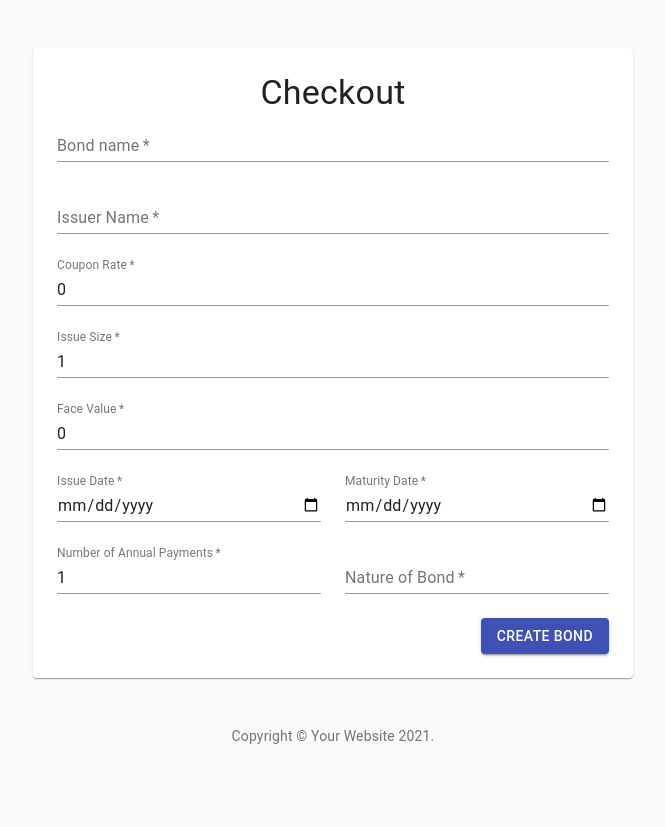
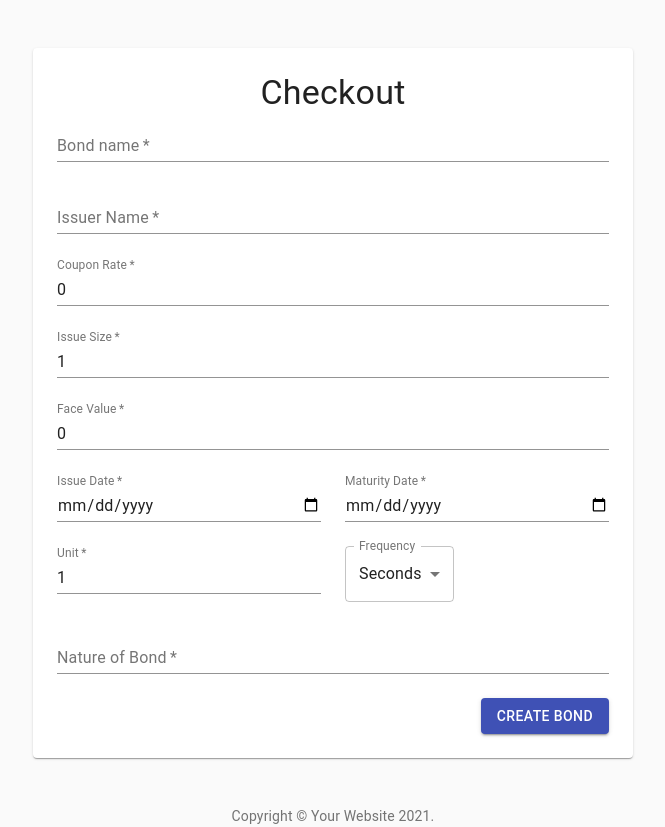
Before and after one commit to HK-Blockchain-Developer-Hackathon-2021/BTCHoli-Algorand-Hackathon, a React (Create React App) app in the folder algo-fe/: page /create in a window 1280 px wide. Shown: the whole page, without its empty margins (307-972 px from the left). Before the commit the page ends 800 px from the top, so only its background shows below. Built offline with nearby package versions, Linux system fonts and the light colour scheme.

Commit message:
pulled from varun and added fe

```diff
--- a/algo-fe/src/BondApproval.js
+++ b/algo-fe/src/BondApproval.js
@@ -100,7 +100,8 @@ function Row(props) {
                 More Info
               </Typography>
               <p><b>Issuer Name: </b> {row.issuer_name}</p>
-              <p><b>Number of Annual Payments: </b> {row.number_of_annual_payments}</p>
+              <p><b>Number of Annual Payments: </b> {row.unit}</p>
+              <p><b>Frequency: </b> {row.frequency}</p>
               <p><b>Nature of Bond: </b> {row.nature_of_bond}</p>
               <p><b>Issue Size: </b> {row.issue_size}</p>
             </Box>
--- a/algo-fe/src/DetailsForm.js
+++ b/algo-fe/src/DetailsForm.js
@@ -8,6 +8,7 @@ import Typography from '@material-ui/core/Typography';
 import Grid from '@material-ui/core/Grid';
 import TextField from '@material-ui/core/TextField';
 import axios from 'axios';
+import { InputLabel, FormControl, MenuItem, Select } from '@material-ui/core'
 
 function Copyright() {
   return (
@@ -72,6 +73,7 @@ export default function DetailsForm(props) {
   const [numberOfAnnualPayments, setNumberOfAnnualPayments] = React.useState(1);
   const [nature, setNature] = React.useState('');
   const [issueSize, setIssueSize] = React.useState(1);
+  const [frequency, setFrequency] = React.useState('seconds');
   const [isResponse, setIsResponse] = React.useState(false);
 
   const url = 'http://127.0.0.1:5000/bondForm';
@@ -186,9 +188,9 @@ export default function DetailsForm(props) {
                 <Grid item xs={12} sm={6}>
                   <TextField
                     required
-                    id="numberOfAnnualPayments"
-                    name="numberOfAnnualPayments"
-                    label="Number of Annual Payments"
+                    id="unit"
+                    name="unit"
+                    label="Unit"
                     fullWidth
                     type="number"
                     autoComplete="numberOfAnnualPayments"
@@ -197,6 +199,27 @@ export default function DetailsForm(props) {
                   />
                 </Grid>
                 <Grid item xs={12} sm={6}>
+                  <FormControl variant="outlined" className={classes.formControl}>
+                      <InputLabel id="demo-simple-select-outlined-label">Frequency</InputLabel>
+                      <Select
+                        labelId="demo-simple-select-outlined-label"
+                        id="demo-simple-select-outlined"
+                        value={frequency}
+                        onChange={(e) => {
+                          setFrequency(e.target.value)
+                        }}
+                        label="Frequency"
+                      >
+                        <MenuItem value={"seconds"}>Seconds</MenuItem>
+                        <MenuItem value={"minutes"}>Minutes</MenuItem>
+                        <MenuItem value={"hourly"}>Hourly</MenuItem>
+                        <MenuItem value={"daily"}>Daily</MenuItem>
+                        <MenuItem value={"monthly"}>Monthly</MenuItem>
+                        <MenuItem value={"annually"}>Annually</MenuItem>
+                      </Select>
+                  </FormControl>
+                </Grid>
+                <Grid item xs={12} sm={12}>
                   <TextField
                     required
                     id="nature"
@@ -228,7 +251,8 @@ export default function DetailsForm(props) {
                         natureOfBond: nature,
                         maturityDate,
                         issueSize,
-                        numberOfAnnualPayments
+                        numberOfAnnualPayments,
+                        frequency
                       })
                     if (response.data.message === 'done') {
                       console.log(response)
```
